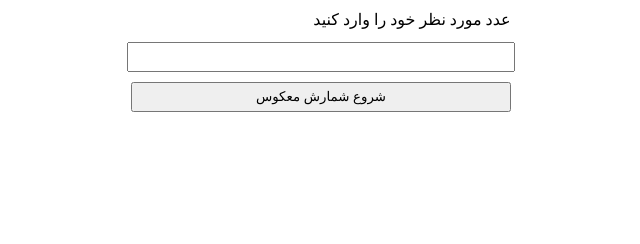
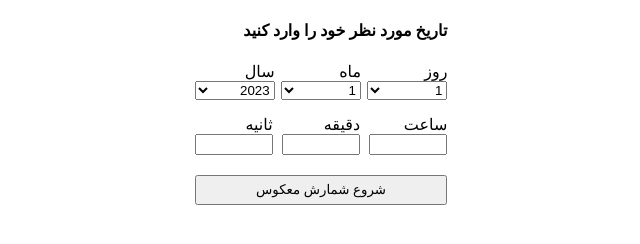
Before and after one commit to HasanKazemi/Time-Countdown-with-Js, a plain HTML site: page index.html in a window 1280 px wide. Shown: the whole page, without its empty margins (319-959 px from the left). Drawn offline with Linux system fonts and the light colour scheme.

Commit message:
Date and Time Countdown

```diff
--- a/index.html
+++ b/index.html
@@ -5,14 +5,90 @@
     <meta http-equiv="X-UA-Compatible" content="IE=edge">
     <meta name="viewport" content="width=device-width, initial-scale=1.0">
     <link rel="stylesheet" href="style.css">
-    <title>Countdown</title>
+    <title>Time Countdown</title>
 </head>
 <body>
 
     <!--  -->
-    <div class="get-number">
-        <label for="number">عدد مورد نظر خود را وارد کنید</label>
-        <input type="number" id="number">
+    <div class="get-date">
+        <h4>تاریخ مورد نظر خود را وارد کنید</h4>
+        <div class="d-flex">
+            <div>
+                <label for="day">روز</label>
+                <select id="day">
+                    <option value="1">1</option>
+                    <option value="2">2</option>
+                    <option value="3">3</option>
+                    <option value="4">4</option>
+                    <option value="5">5</option>
+                    <option value="6">6</option>
+                    <option value="7">7</option>
+                    <option value="8">8</option>
+                    <option value="9">9</option>
+                    <option value="10">10</option>
+                    <option value="11">11</option>
+                    <option value="12">12</option>
+                    <option value="13">13</option>
+                    <option value="14">14</option>
+                    <option value="15">15</option>
+                    <option value="16">16</option>
+                    <option value="17">17</option>
+                    <option value="18">18</option>
+                    <option value="19">19</option>
+                    <option value="20">20</option>
+                    <option value="21">21</option>
+                    <option value="22">23</option>
+                    <option value="23">23</option>
+                    <option value="24">24</option>
+                    <option value="25">25</option>
+                    <option value="26">26</option>
+                    <option value="27">27</option>
+                    <option value="28">28</option>
+                    <option value="29">29</option>
+                    <option value="30">30</option>
+                </select>
+            </div>
+            <div>
+                <label for="month">ماه</label>
+                <select id="month">
+                    <option value="1">1</option>
+                    <option value="2">2</option>
+                    <option value="3">3</option>
+                    <option value="4">4</option>
+                    <option value="5">5</option>
+                    <option value="6">6</option>
+                    <option value="7">7</option>
+                    <option value="8">8</option>
+                    <option value="9">9</option>
+                    <option value="10">10</option>
+                    <option value="11">11</option>
+                    <option value="12">12</option>
+                </select>
+            </div>
+            <div>
+                <label for="year">سال</label>
+                <select id="year">
+                    <option value="2023">2023</option>
+                    <option value="2024">2024</option>
+                    <option value="2025">2025</option>
+                    <option value="2026">2026</option>
+                </select>
+            </div>
+        </div>
+        <div class="d-flex">
+            <div>
+                <label for="hour">ساعت</label>
+                <input type="number" id="hour">
+            </div>
+            <div>
+                <label for="minute">دقیقه</label>
+                <input type="number" id="minute">
+            </div>
+            <div>
+                <label for="second">ثانیه</label>
+                <input type="number" id="second">
+            </div>
+        </div>
         <button class="start-countdown">شروع شمارش معکوس</button>
     </div>
     <div class="countdown"></div>
--- a/script.js
+++ b/script.js
@@ -1,13 +1,39 @@
-let countdown = document.querySelector('.countdown')
+// catch the Countdown Date elements
+const CountdownDay = document.querySelector("#day")
+const CountdownMonth = document.querySelector("#month")
+const CountdownYear = document.querySelector("#year")
+const CountdownHour = document.querySelector("#hour")
+const CountdownMinute = document.querySelector("#minute")
+const CountdownSecond = document.querySelector("#second")
 
-document.querySelector('.start-countdown').addEventListener("click",()=>{
-    let number = document.querySelector('#number').value
-    countdown.innerHTML = number
-    setInterval(function() {
-        if (number === 0){
-            return
-        }else {
-            countdown.innerHTML = number -= 1
+document.querySelector(".start-countdown").addEventListener("click", ()=>{
+    // get month index by minus from month number
+    let monthIndex = CountdownMonth.value - 1
+    // set Countdown Date
+    let countdownDate = new Date(CountdownYear.value, monthIndex, CountdownDay.value, CountdownHour.value, CountdownMinute.value, CountdownSecond.value)
+
+    // update Countdown every second
+    let time = setInterval(() => {
+        // get the current date and time
+        let now = new Date().getTime()
+        // Calculate the time remaining until the countdown date
+        let distance = countdownDate - now
+
+        // Calculate the days, hours, minutes, and seconds remaining
+        let days = Math.floor(distance / (1000 * 60 * 60 * 24));
+        let hours = Math.floor((distance % (1000 * 60 * 60 * 24)) / (1000 * 60 * 60))
+        let minutes = Math.floor((distance % (1000 * 60 * 60)) / (1000 * 60))
+        let seconds = Math.floor((distance % (1000 * 60)) / 1000)
+
+        // display the countdown
+        const showCountdown = document.querySelector(".countdown")
+        showCountdown.innerHTML = `${days}d ${hours}:${minutes}':${seconds}"`
+        showCountdown.innerHTML = days + "d " + hours + "h " + minutes + "m " + seconds + "s "
+
+        // if the countdown is over, display a message
+        if (distance < 0) {
+            clearInterval(time)
+            showCountdown.innerHTML = "Expired"
         }
-    }, 1000)
+    }, 1000);
 })
--- a/style.css
+++ b/style.css
@@ -1,12 +1,33 @@
-.get-number * {
+.get-date {
+    width: 20%;
+    margin: auto;
+}
+
+.d-flex {
+    display: flex;
+    justify-content: space-between;
+    margin-bottom: 15px;
+}
+
+select {
     display: block;
-    margin: auto;
-    width: 30%;
-    margin-bottom: 10px;
-    line-height: 1.5rem;
+    width: 80px;
+}
+
+input {
+    display: block;
+    width: 70px;
+}
+
+button.start-countdown {
+    display: block;
+    margin-top: 20px;
+    width: 100%;
+    height: 30px;
 }
 
 .countdown {
+    direction: ltr !important;
     text-align: center;
     margin-top: 100px;
     font-size: 48px;
```
